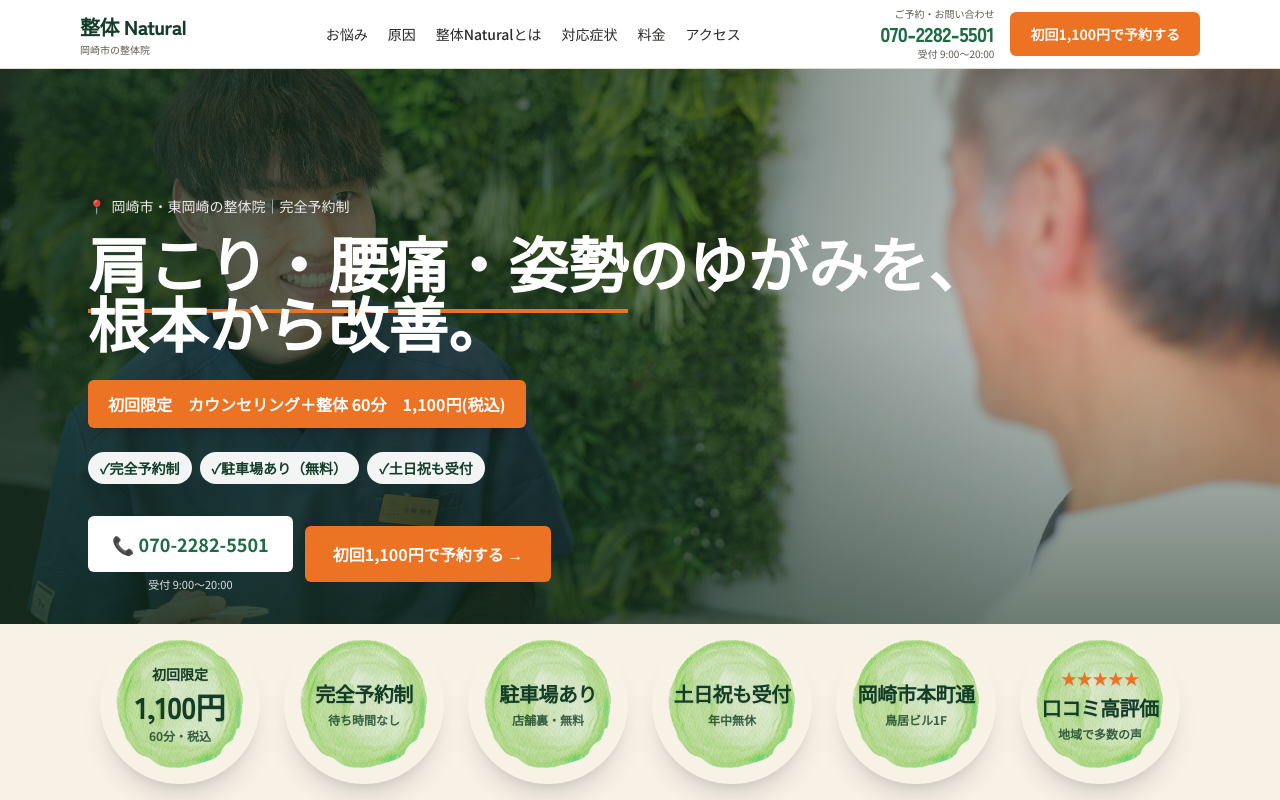
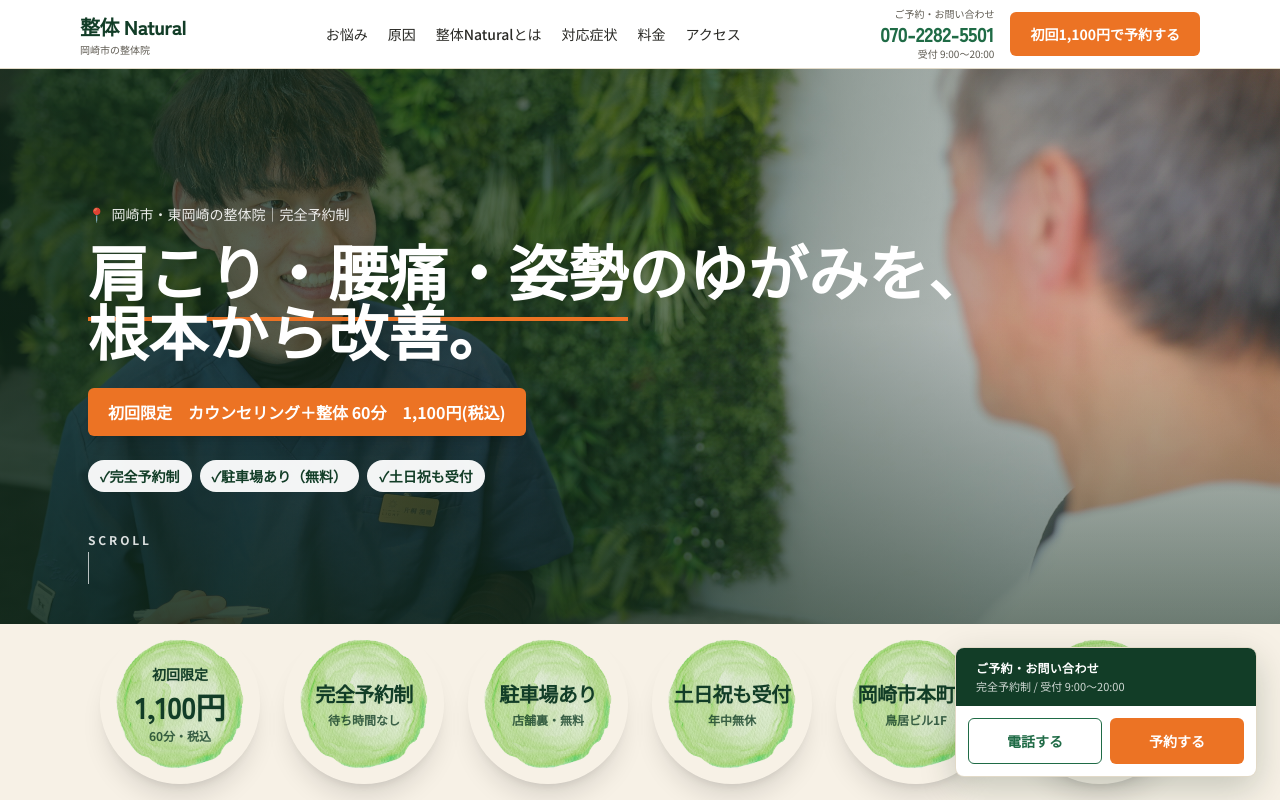
Before and after one commit to personalsol0514-art/seitan, a Next.js app: page / in a window 1280 px wide. Shown: the top 800 px of the page. Built offline with nearby package versions, Linux system fonts and the light colour scheme.

Commit message:
Move hero CTAs to sticky booking controls

```diff
--- a/components/Hero.tsx
+++ b/components/Hero.tsx
@@ -2,8 +2,6 @@
 
 import { useEffect, useState } from "react";
 import Image from "next/image";
-
-const BOOKING = "https://bookom.jp";
 
 const SLIDES = [
   { src: "/images/hero.jpg", alt: "整体 Natural の施術風景", pos: "50% 22%" },
@@ -96,28 +94,13 @@ export default function Hero() {
           ))}
         </div>
 
-        {/* CTA row */}
-        <div className="mt-8 flex flex-col sm:flex-row sm:items-center gap-3">
-          <div className="flex flex-col">
-            <a
-              href="tel:07022825501"
-              className="inline-flex items-center justify-center gap-2 bg-white text-green font-black text-lg px-6 py-3.5 rounded-md hover:bg-cream transition-colors"
-            >
-              📞 070-2282-5501
-            </a>
-            <span className="mt-1 text-center text-[11px] text-white/85">
-              受付 9:00〜20:00
-            </span>
-          </div>
-          <a
-            href={BOOKING}
-            target="_blank"
-            rel="noopener"
-            className="inline-flex items-center justify-center bg-orange hover:bg-orangeDark text-white font-bold text-base px-7 py-4 rounded-md transition-colors"
-          >
-            初回1,100円で予約する →
-          </a>
-        </div>
+        <a
+          href="#pain"
+          className="mt-10 inline-flex w-fit flex-col gap-1 text-xs font-bold tracking-[0.24em] text-white/85 transition-colors hover:text-white"
+        >
+          <span>SCROLL</span>
+          <span className="h-8 w-px bg-white/70" aria-hidden />
+        </a>
       </div>
     </section>
   );
--- a/components/MobileCtaBar.tsx
+++ b/components/MobileCtaBar.tsx
@@ -2,7 +2,8 @@ const BOOKING = "https://bookom.jp";
 
 export default function MobileCtaBar() {
   return (
-    <div className="fixed bottom-0 left-0 right-0 z-50 grid grid-cols-2 lg:hidden shadow-[0_-4px_12px_rgba(0,0,0,0.12)]">
+    <>
+      <div className="fixed bottom-0 left-0 right-0 z-50 grid grid-cols-2 shadow-[0_-4px_12px_rgba(0,0,0,0.12)] lg:hidden">
         <a
           href="tel:07022825501"
           className="flex items-center justify-center gap-1.5 bg-green text-white font-bold py-4 text-sm"
@@ -18,5 +19,29 @@ export default function MobileCtaBar() {
           予約する →
         </a>
       </div>
+
+      <div className="fixed bottom-6 right-6 z-50 hidden w-[300px] overflow-hidden rounded-lg bg-white shadow-[0_12px_36px_rgba(15,40,25,0.22)] ring-1 ring-line lg:block">
+        <div className="bg-greenHeader px-5 py-3 text-white">
+          <p className="text-xs font-bold tracking-wide">ご予約・お問い合わせ</p>
+          <p className="mt-0.5 text-[11px] text-white/80">完全予約制 / 受付 9:00〜20:00</p>
+        </div>
+        <div className="grid grid-cols-2 gap-2 p-3">
+          <a
+            href="tel:07022825501"
+            className="flex items-center justify-center rounded-md border border-green px-3 py-3 text-sm font-black text-green transition-colors hover:bg-cream"
+          >
+            電話する
+          </a>
+          <a
+            href={BOOKING}
+            target="_blank"
+            rel="noopener"
+            className="flex items-center justify-center rounded-md bg-orange px-3 py-3 text-sm font-bold text-white transition-colors hover:bg-orangeDark"
+          >
+            予約する
+          </a>
+        </div>
+      </div>
+    </>
   );
 }
```
Lines whose indentation alone changed are shown as unchanged.
